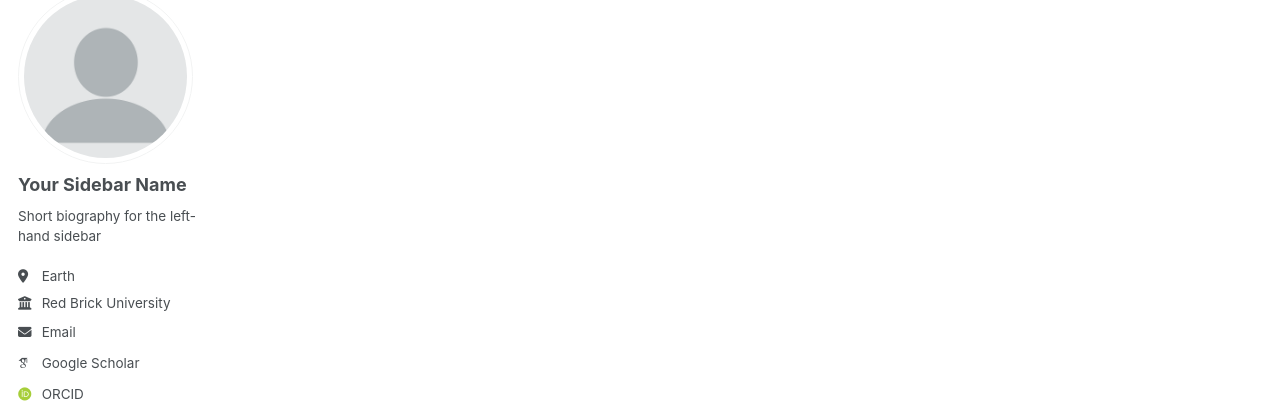
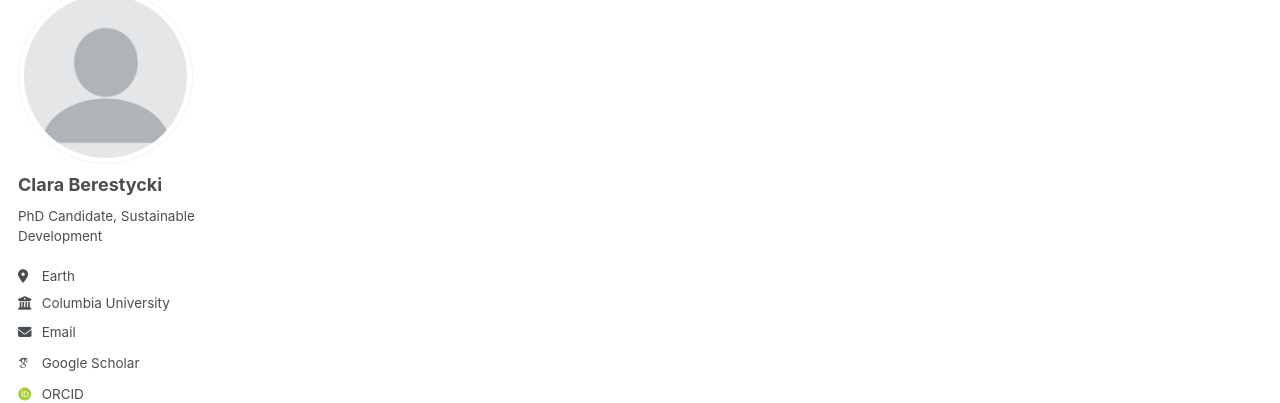
Before and after one commit to claraberes/claraberes.github.io, a Jekyll site: the page built from index.md, in a window 1280 px wide. Shown: the part 110-513 px from the top of the page. Built offline with Jekyll 4.4.1, drawn with Linux system fonts in a browser that asks for light colours; some web fonts are replaced; our own code applies the rules of GitHub Pages for plain Markdown files.

Commit message:
Update _config.yml

```diff
--- a/_config.yml
+++ b/_config.yml
@@ -23,11 +23,11 @@
 author:
   # Biographic information
   avatar           : "profile.png"
-  name             : "Your Sidebar Name"
+  name             : "Clara Berestycki"
   pronouns         : # example: "she/her"
-  bio              : "Short biography for the left-hand sidebar"
+  bio              : "PhD Candidate, Sustainable Development"
   location         : "Earth"
-  employer         : "Red Brick University"
+  employer         : "Columbia University"
   uri              : # URL
   email            : "none@example.org"
 
```
